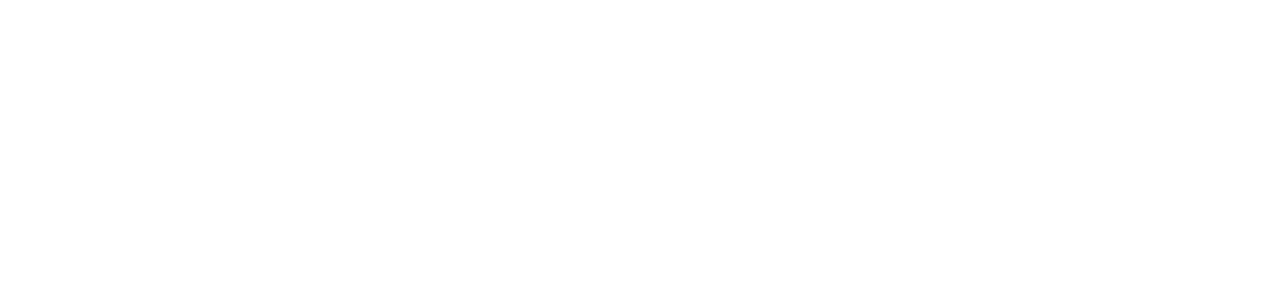
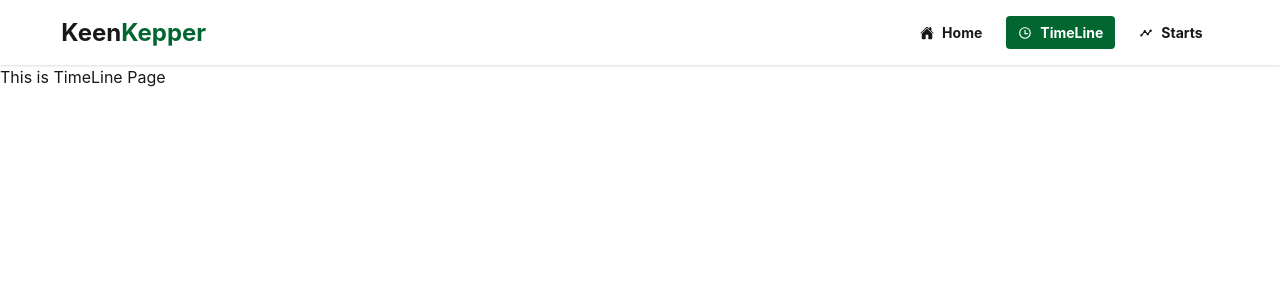
Before and after one commit to Sabbir943/keenKepper-App, a React (Vite) app: page /timeLine in a window 1280 px wide. Shown: the top 300 px of the page. Built offline with nearby package versions, Linux system fonts and the light colour scheme.

Commit message:
done by navBar with responsive

```diff
--- a/package.json
+++ b/package.json
@@ -13,6 +13,8 @@
     "@tailwindcss/vite": "^4.2.2",
     "react": "^19.2.4",
     "react-dom": "^19.2.4",
+    "react-icons": "^5.6.0",
+    "react-router": "^7.14.1",
     "tailwindcss": "^4.2.2"
   },
   "devDependencies": {
--- /dev/null
+++ b/src/Component/Banner/Banner.jsx
@@ -0,0 +1,11 @@
+import React from 'react';
+
+const Banner = () => {
+    return (
+        <div>
+
+        </div>
+    );
+};
+
+export default Banner;
--- /dev/null
+++ b/src/Component/NavBar/NavBar.jsx
@@ -0,0 +1,52 @@
+import React from 'react';
+
+import { NavLink } from 'react-router';
+import { IoHome } from "react-icons/io5";
+import { RiTimeLine } from "react-icons/ri";
+import { TbTimeline } from "react-icons/tb";
+
+const NavBar = () => {
+    const myLink=<>
+     <li><NavLink to="/" className={({isActive})=>(
+        isActive?"bg-green-800 text-white":""
+      )}><IoHome /> Home</NavLink></li>
+      <li><NavLink to="timeLine" className={({isActive})=>(
+        isActive?"bg-green-800 text-white":""
+      )}><RiTimeLine /> TimeLine</NavLink></li>
+      <li><NavLink to='starts' className={({isActive})=>(
+        isActive?"bg-green-800 text-white":""
+      )}><TbTimeline />Starts</NavLink></li>
+    </>
+    return (
+        <div className='bg-base-100 shadow-sm'>
+            <div className="navbar w-11/12 mx-auto ">
+  <div className="flex-1">
+    <p className='text-2xl font-bold'>Keen<span className='text-green-800'>Kepper</span></p>
+  </div>
+            <div className="hidden md:flex ">
+    <ul className="menu menu-horizontal px-1 gap-3 font-bold">
+
+     {myLink}
+    </ul>
+  </div>
+
+         <div className="navbar-end  md:hidden ">
+    <div className="dropdown">
+      <div tabIndex={0} role="button" className="btn btn-ghost lg:hidden mr-5 p-8 border">
+        <svg xmlns="http://www.w3.org/2000/svg" className="h-5 w-5" fill="none" viewBox="0 0 24 24" stroke="currentColor"> <path strokeLinecap="round" strokeLinejoin="round" strokeWidth="2" d="M4 6h16M4 12h8m-8 6h16" /> </svg>
+      </div>
+      <ul
+        tabIndex="-1"
+        className="menu menu-sm dropdown-content bg-base-100 rounded-box z-1 mt-3 w-52 p-2 shadow">
+       {myLink}
+      </ul>
+    </div>
+
+  </div>
+</div>
+
+        </div>
+    );
+};
+
+export default NavBar;
--- /dev/null
+++ b/src/Component/Starts/Starts.jsx
@@ -0,0 +1,11 @@
+import React from 'react';
+
+const Starts = () => {
+    return (
+        <div>
+
+        </div>
+    );
+};
+
+export default Starts;
--- /dev/null
+++ b/src/Home/HomeLayOut.jsx
@@ -0,0 +1,16 @@
+import React from 'react';
+
+import Banner from '../Component/Banner/Banner';
+import Starts from '../Component/Starts/Starts';
+
+const HomeLayOut = () => {
+    return (
+        <div>
+           <Banner/>
+           <Starts/>
+
+        </div>
+    );
+};
+
+export default HomeLayOut;
--- /dev/null
+++ b/src/Pages/HomePage.jsx
@@ -0,0 +1,11 @@
+import React from 'react';
+
+const HomePage = () => {
+    return (
+        <div>
+          <h1>This is home page</h1>
+        </div>
+    );
+};
+
+export default HomePage;
--- /dev/null
+++ b/src/Pages/StartsPage.jsx
@@ -0,0 +1,11 @@
+import React from 'react';
+
+const StartsPage = () => {
+    return (
+        <div>
+            <h1>This is Starts page</h1>
+        </div>
+    );
+};
+
+export default StartsPage;
--- /dev/null
+++ b/src/Pages/TimeLinePage.jsx
@@ -0,0 +1,11 @@
+import React from 'react';
+
+const TimeLinePage = () => {
+    return (
+        <div>
+            <h1>This is TimeLine Page</h1>
+        </div>
+    );
+};
+
+export default TimeLinePage;
--- /dev/null
+++ b/src/Root/MainLayOut.jsx
@@ -0,0 +1,15 @@
+import React from 'react';
+import HomeLayOut from '../Home/HomeLayOut';
+import { Outlet } from 'react-router';
+import NavBar from '../Component/NavBar/NavBar';
+
+const MainLayOut = () => {
+    return (
+        <div>
+            <NavBar/>
+            <Outlet/>
+        </div>
+    );
+};
+
+export default MainLayOut;
--- a/src/main.jsx
+++ b/src/main.jsx
@@ -1,10 +1,26 @@
 import { StrictMode } from 'react'
 import { createRoot } from 'react-dom/client'
 import './index.css'
+import { createBrowserRouter } from 'react-router'
+import { RouterProvider } from 'react-router/dom'
+import MainLayOut from './Root/MainLayOut'
+import HomeLayOut from './Home/HomeLayOut'
+import TimeLinePage from './Pages/TimeLinePage'
+import StartsPage from './Pages/StartsPage'
 
-
+const router=createBrowserRouter([
+  {
+    path:'/',
+    Component:MainLayOut,
+    children:[
+      {index:true,Component:HomeLayOut},
+      {path:'timeLine',Component:TimeLinePage},
+      {path:"starts", Component:StartsPage}
+    ]
+  }
+])
 createRoot(document.getElementById('root')).render(
   <StrictMode>
-
+    <RouterProvider router={router}/>
   </StrictMode>,
 )
```
Also changed, not shown: 1 other file (tests, documents, lock files or other folders).
